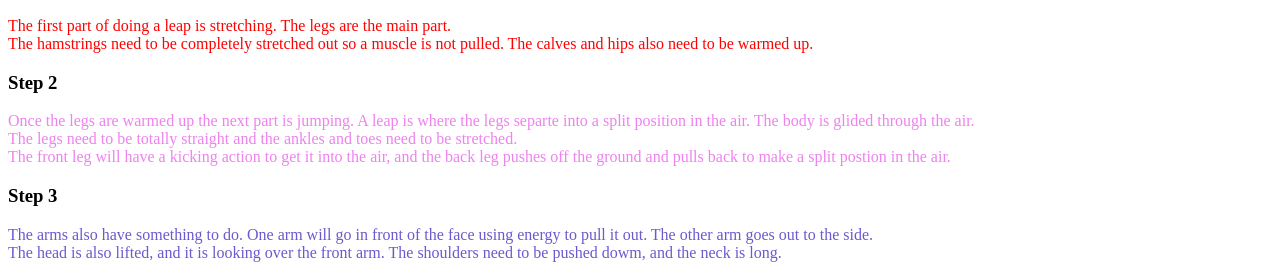
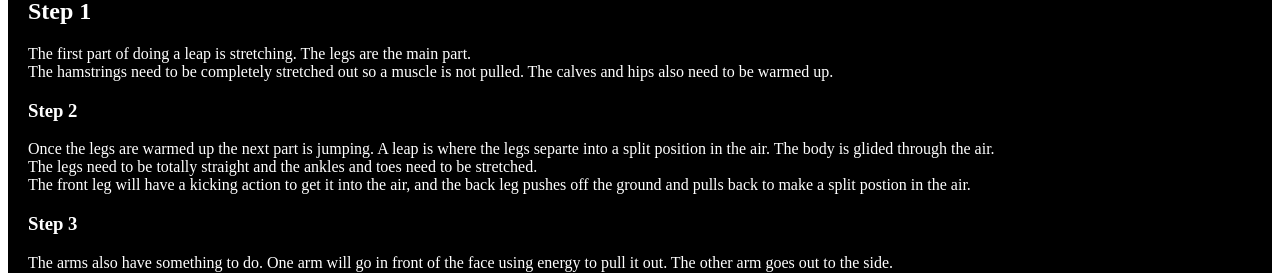
Before and after one commit to 19shelbyd/HowTo, a plain HTML site: page index.html in a window 1280 px wide. Shown: the part 110-383 px from the top of the page. Drawn offline with Linux system fonts and the light colour scheme.

Commit message:
Update index.html

```diff
--- a/index.html
+++ b/index.html
@@ -8,22 +8,24 @@
 
 <body>
 <!--This is my title -->
+<div style="background-color:black;color:white;padding:20px;">
+<h1> How To Do A Leap </h1>
 
-<h1> How To Do A Leap </h1>
+
 <h2> Step 1</h2>
-<p style="color:#ff0000"> The first part of doing a leap is stretching. The legs are the main part.
+<p style="color:#ffffff"> The first part of doing a leap is stretching. The legs are the main part.
 <br> The hamstrings need to be completely stretched out so a muscle is not pulled. The calves and hips also need to be warmed up.
 </p>
 <!--This is step 2 -->
 <h3> Step 2</h3>
-<p style="color:#ee82ee">
+<p style="color:#ffffff">
 Once the legs are warmed up the next part is jumping. A leap is where the legs separte into a split position in the air. The body is glided through the air.
 <br> The legs need to be totally straight and the ankles and toes need to be stretched.
 <br> The front leg will have a kicking action to get it into the air, and the back leg pushes off the ground and pulls back to make a split postion in the air.
 </p>
 <!--This is step 3 -->
 <h3> Step 3</h3>
-<p style="color:#6a5acd"> The arms also have something to do. One arm will go in front of the face using energy to pull it out. The other arm goes out to the side.
+<p style="color:#ffffff"> The arms also have something to do. One arm will go in front of the face using energy to pull it out. The other arm goes out to the side.
 <br> The head is also lifted, and it is looking over the front arm. The shoulders need to be pushed dowm, and the neck is long.
 </p>
 <a href=https://www.wikihow.com/Do-a-Grand-Jete> How To Do A Leap </a>
@@ -45,6 +47,7 @@ Once the legs are warmed up the next part is jumping. A leap is where the legs s
   <li> Arms </li>
   <li> Head </li>
   </ul>
+    </div>
 </body>
 
 </html>
```
